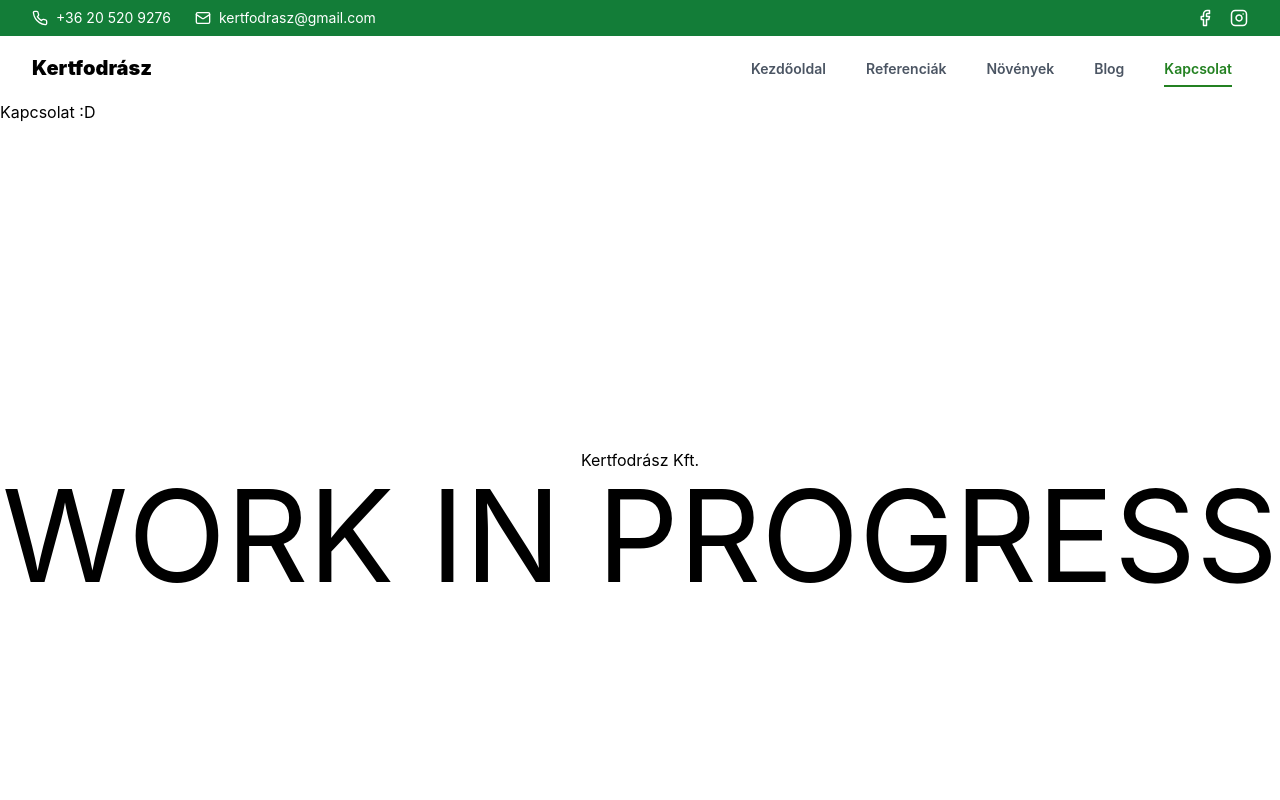
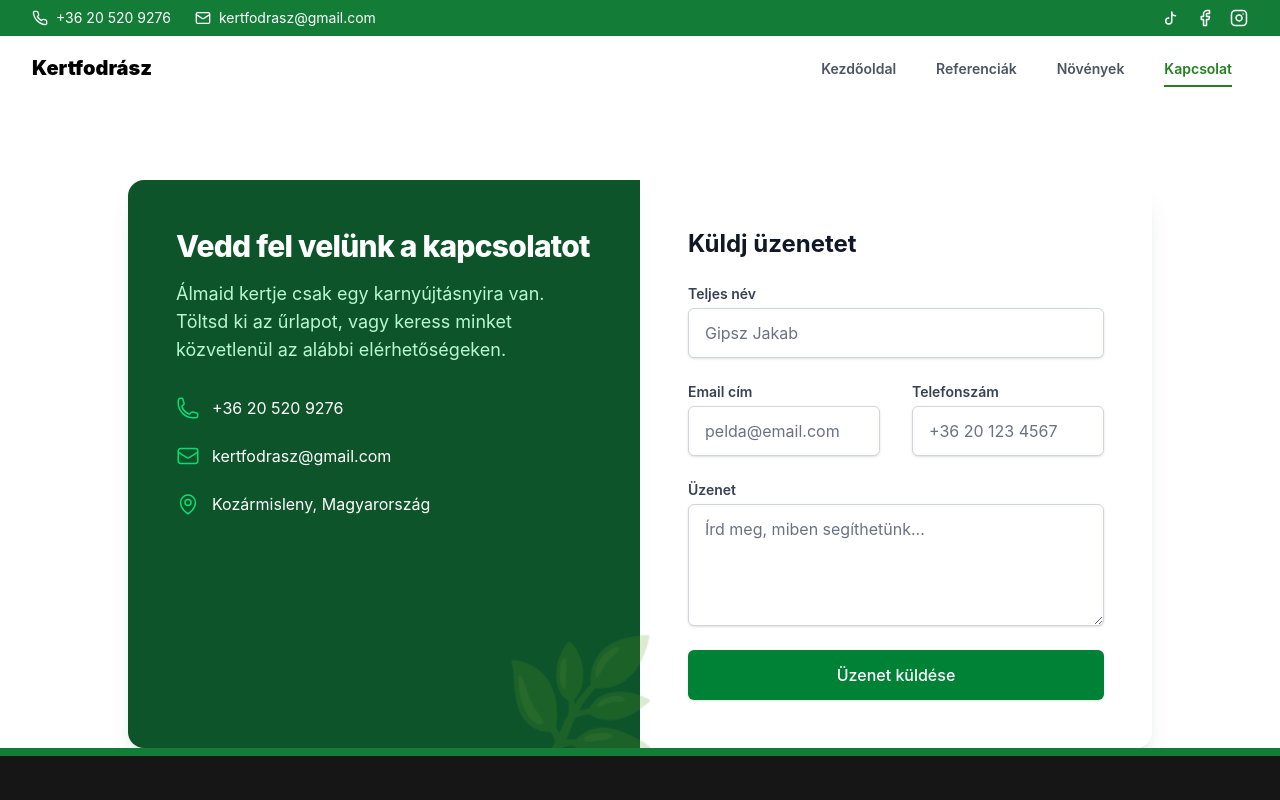
Before and after one commit to VeloDevs/Kertfodrasz, a SvelteKit app: page /contact in a window 1280 px wide. Shown: the top 800 px of the page. Built offline with nearby package versions, Linux system fonts and the light colour scheme; no server answers.

Commit message:
Contactform implemented

```diff
--- a/package.json
+++ b/package.json
@@ -24,6 +24,7 @@
 		"@types/node": "^24",
 		"eslint": "^9.39.2",
 		"eslint-config-prettier": "^10.1.8",
+		"svelte-adapter-bun": "^0.5.0",
 		"eslint-plugin-svelte": "^3.14.0",
 		"globals": "^17.3.0",
 		"prettier": "^3.8.1",
--- a/src/lib/components/NavBar.svelte
+++ b/src/lib/components/NavBar.svelte
@@ -57,6 +57,26 @@
 		</div>
 
 		<div class="flex items-center gap-4">
+			<a
+				href="https://www.tiktok.com/@Kertfodrasz"
+				target="_blank"
+				aria-label="TikTok oldalunk"
+				class="transition hover:text-gray-200"
+			>
+				<svg
+					xmlns="http://www.w3.org/2000/svg"
+					width="18"
+					height="18"
+					viewBox="0 0 24 24"
+					fill="none"
+					stroke="currentColor"
+					stroke-width="2"
+					stroke-linecap="round"
+					stroke-linejoin="round"
+				>
+					<path d="M9 12a4 4 0 1 0 4 4V4a5 5 0 0 0 5 5"></path>
+				</svg>
+			</a>
 			<a
 				href="https://www.facebook.com/Kertfodrasz"
 				target="_blank"
@@ -130,10 +150,6 @@
 					Növények
 					<span class="underline-animation"></span>
 				</a>
-				<a href="/blog" class="nav-link" class:active={page.url.pathname.includes('blog')}>
-					Blog
-					<span class="underline-animation"></span>
-				</a>
 				<a href="/contact" class="nav-link" class:active={page.url.pathname.includes('contact')}>
 					Kapcsolat
 					<span class="underline-animation"></span>
@@ -192,12 +208,6 @@
 					class="mobile-link"
 					class:active={page.url.pathname.includes('plants')}
 					onclick={closeMenu}>Növények</a
-				>
-				<a
-					href="/blog"
-					class="mobile-link"
-					class:active={page.url.pathname.includes('blog')}
-					onclick={closeMenu}>Blog</a
 				>
 				<a
 					href="/contact"
--- a/src/routes/+page.svelte
+++ b/src/routes/+page.svelte
@@ -1,4 +1 @@
-<div class="flex min-h-screen flex-col items-center justify-center">
-	<h1>Kertfodrász Kft.</h1>
-	<h1 class="text-9xl">WORK IN PROGRESS</h1>
-</div>
+Kezdőoldal
--- a/src/routes/blog/+page.svelte
+++ /dev/null
@@ -1,5 +0,0 @@
-<p>Blog</p>
-<div class="flex min-h-screen flex-col items-center justify-center">
-	<h1>Kertfodrász Kft.</h1>
-	<h1 class="text-9xl">WORK IN PROGRESS</h1>
-</div>
--- a/src/routes/contact/+page.svelte
+++ b/src/routes/contact/+page.svelte
@@ -1,5 +1,212 @@
-<p>Kapcsolat :D</p>
-<div class="flex min-h-screen flex-col items-center justify-center">
-	<h1>Kertfodrász Kft.</h1>
-	<h1 class="text-9xl">WORK IN PROGRESS</h1>
+<script>
+	import { PUBLIC_SITE_KEY, PUBLIC_SITE_URL } from '$env/static/public';
+	let name = '';
+	let email = '';
+	let message = '';
+	let phone = '';
+
+	let statusMessage = '';
+	let isLoading = false;
+
+	async function handleSubmit() {
+		isLoading = true;
+		statusMessage = '';
+
+		const formData = {
+			name: name,
+			email: email,
+			message: message,
+			phone: phone
+		};
+
+		try {
+			const response = await fetch(PUBLIC_SITE_URL, {
+				method: 'POST',
+				headers: {
+					'Content-Type': 'application/json',
+					Accept: 'application/json',
+					'X-Site-Key': PUBLIC_SITE_KEY
+				},
+				body: JSON.stringify(formData)
+			});
+
+			const result = await response.json();
+
+			if (response.ok) {
+				statusMessage = '✅ Szuper! Megkaptuk az üzeneted.';
+				name = '';
+				email = '';
+				message = '';
+				phone = '';
+			} else {
+				statusMessage = '❌ Hiba: ' + (result.message || 'Valami nem sikerült.');
+			}
+		} catch (error) {
+			statusMessage = '❌ Hálózati hiba! Fut a backend szerver?';
+			console.error(error);
+		}
+
+		isLoading = false;
+	}
+</script>
+
+<div
+	class="mx-auto mt-12 max-w-5xl overflow-hidden rounded-2xl bg-white shadow-xl shadow-green-900/10 sm:mt-20"
+>
+	<div class="grid grid-cols-1 md:grid-cols-2">
+		<div
+			class="relative flex flex-col justify-between bg-green-900 px-6 py-10 text-white sm:px-10 xl:p-12"
+		>
+			<div>
+				<h2 class="text-3xl font-extrabold tracking-tight">Vedd fel velünk a kapcsolatot</h2>
+				<p class="mt-4 text-lg text-green-200">
+					Álmaid kertje csak egy karnyújtásnyira van. Töltsd ki az űrlapot, vagy keress minket
+					közvetlenül az alábbi elérhetőségeken.
+				</p>
+
+				<dl class="mt-8 space-y-6">
+					<div class="flex items-start">
+						<div class="shrink-0">
+							<svg
+								class="h-6 w-6 text-green-400"
+								fill="none"
+								viewBox="0 0 24 24"
+								stroke-width="1.5"
+								stroke="currentColor"
+							>
+								<path
+									stroke-linecap="round"
+									stroke-linejoin="round"
+									d="M2.25 6.75c0 8.284 6.716 15 15 15h2.25a2.25 2.25 0 002.25-2.25v-1.372c0-.516-.351-.966-.852-1.091l-4.423-1.106c-.44-.11-.902.055-1.173.417l-.97 1.293c-.282.376-.769.542-1.21.38a12.035 12.035 0 01-7.143-7.143c-.162-.441.004-.928.38-1.21l1.293-.97c.363-.271.527-.734.417-1.173L6.963 3.102a1.125 1.125 0 00-1.091-.852H4.5A2.25 2.25 0 002.25 4.5v2.25z"
+								/>
+							</svg>
+						</div>
+						<dt class="sr-only">Telefonszám</dt>
+						<dd class="ml-3 text-base"><a href="tel:+36205209276">+36 20 520 9276</a></dd>
+					</div>
+
+					<div class="flex items-start">
+						<div class="shrink-0">
+							<svg
+								class="h-6 w-6 text-green-400"
+								fill="none"
+								viewBox="0 0 24 24"
+								stroke-width="1.5"
+								stroke="currentColor"
+							>
+								<path
+									stroke-linecap="round"
+									stroke-linejoin="round"
+									d="M21.75 6.75v10.5a2.25 2.25 0 01-2.25 2.25h-15a2.25 2.25 0 01-2.25-2.25V6.75m19.5 0A2.25 2.25 0 0019.5 4.5h-15a2.25 2.25 0 00-2.25 2.25m19.5 0v.243a2.25 2.25 0 01-1.07 1.916l-7.5 4.615a2.25 2.25 0 01-2.36 0L3.32 8.91a2.25 2.25 0 01-1.07-1.916V6.75"
+								/>
+							</svg>
+						</div>
+						<dt class="sr-only">Email</dt>
+						<dd class="ml-3 text-base"><a href="mailto:kertfodrasz@gmail.com">kertfodrasz@gmail.com</a></dd>
+					</div>
+
+					<div class="flex items-start">
+						<div class="shrink-0">
+							<svg
+								class="h-6 w-6 text-green-400"
+								fill="none"
+								viewBox="0 0 24 24"
+								stroke-width="1.5"
+								stroke="currentColor"
+							>
+								<path
+									stroke-linecap="round"
+									stroke-linejoin="round"
+									d="M15 10.5a3 3 0 11-6 0 3 3 0 016 0z"
+								/>
+								<path
+									stroke-linecap="round"
+									stroke-linejoin="round"
+									d="M19.5 10.5c0 7.142-7.5 11.25-7.5 11.25S4.5 17.642 4.5 10.5a7.5 7.5 0 1115 0z"
+								/>
+							</svg>
+						</div>
+						<dt class="sr-only">Cím</dt>
+						<dd class="ml-3 text-base">Kozármisleny, Magyarország</dd>
+					</div>
+				</dl>
+			</div>
+
+			<div class="absolute -right-5 -bottom-5 mt-8 text-9xl opacity-20">🌿</div>
+		</div>
+
+		<div class="bg-white px-6 py-10 sm:px-10 xl:p-12">
+			<h3 class="mb-6 text-2xl font-bold text-gray-900">Küldj üzenetet</h3>
+
+			<form on:submit|preventDefault={handleSubmit} class="space-y-6">
+				<div class="grid grid-cols-1 gap-y-6 sm:grid-cols-2 sm:gap-x-8">
+					<div class="sm:col-span-2">
+						<label for="name" class="block text-sm font-semibold text-gray-700">Teljes név</label>
+						<input
+							id="name"
+							type="text"
+							bind:value={name}
+							class="mt-1 block w-full rounded-md border-gray-300 px-4 py-3 shadow-sm focus:border-green-500 focus:ring-green-500"
+							required
+							placeholder="Gipsz Jakab"
+						/>
+					</div>
+
+					<div>
+						<label for="email" class="block text-sm font-semibold text-gray-700">Email cím</label>
+						<input
+							id="email"
+							type="email"
+							bind:value={email}
+							class="mt-1 block w-full rounded-md border-gray-300 px-4 py-3 shadow-sm focus:border-green-500 focus:ring-green-500"
+							required
+							placeholder="pelda@email.com"
+						/>
+					</div>
+
+					<div>
+						<label for="phone" class="block text-sm font-semibold text-gray-700">Telefonszám</label>
+						<input
+							id="phone"
+							type="tel"
+							bind:value={phone}
+							class="mt-1 block w-full rounded-md border-gray-300 px-4 py-3 shadow-sm focus:border-green-500 focus:ring-green-500"
+							required
+							placeholder="+36 20 123 4567"
+						/>
+					</div>
+
+					<div class="sm:col-span-2">
+						<label for="message" class="block text-sm font-semibold text-gray-700">Üzenet</label>
+						<textarea
+							id="message"
+							bind:value={message}
+							rows="4"
+							class="mt-1 block w-full rounded-md border-gray-300 px-4 py-3 shadow-sm focus:border-green-500 focus:ring-green-500"
+							required
+							placeholder="Írd meg, miben segíthetünk..."
+						></textarea>
+					</div>
+
+					<div class="sm:col-span-2">
+						<button
+							type="submit"
+							disabled={isLoading}
+							class="inline-flex w-full items-center justify-center rounded-md border border-transparent bg-green-700 px-6 py-3 text-base font-medium text-white shadow-sm transition-all hover:bg-green-800 focus:ring-2 focus:ring-green-500 focus:ring-offset-2 focus:outline-none disabled:opacity-50"
+						>
+							{isLoading ? 'Küldés folyamatban...' : 'Üzenet küldése'}
+						</button>
+					</div>
+				</div>
+			</form>
+
+			{#if statusMessage}
+				<div
+					class={`mt-6 rounded p-4 text-center text-sm font-semibold ${statusMessage.includes('✅') ? 'bg-green-50 text-green-800' : 'bg-red-50 text-red-800'}`}
+				>
+					{statusMessage}
+				</div>
+			{/if}
+		</div>
+	</div>
 </div>
--- a/src/routes/plants/+page.svelte
+++ b/src/routes/plants/+page.svelte
@@ -1,5 +1 @@
 <p>Növények</p>
-<div class="flex min-h-screen flex-col items-center justify-center">
-	<h1>Kertfodrász Kft.</h1>
-	<h1 class="text-9xl">WORK IN PROGRESS</h1>
-</div>
--- a/src/routes/references/+page.svelte
+++ b/src/routes/references/+page.svelte
@@ -1,5 +1 @@
 <p>Referenciák</p>
-<div class="flex min-h-screen flex-col items-center justify-center">
-	<h1>Kertfodrász Kft.</h1>
-	<h1 class="text-9xl">WORK IN PROGRESS</h1>
-</div>
```
Also changed, not shown: 1 other file (tests, documents, lock files or other folders).
